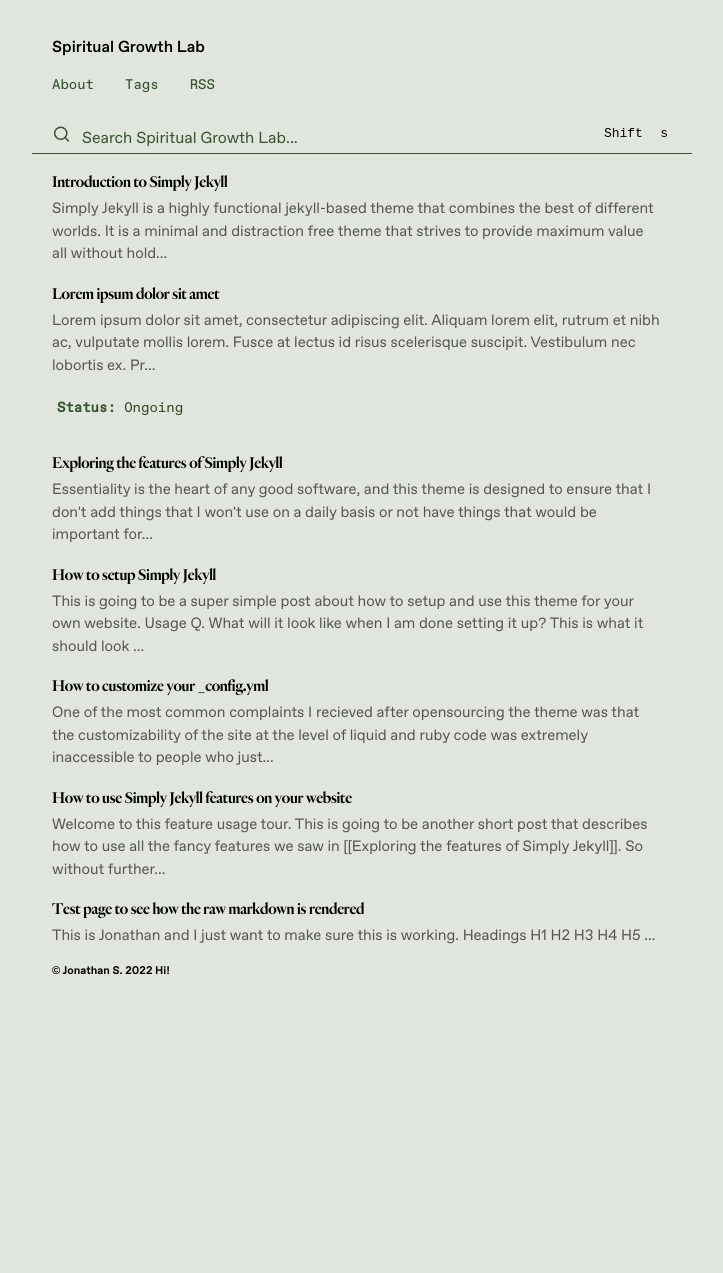
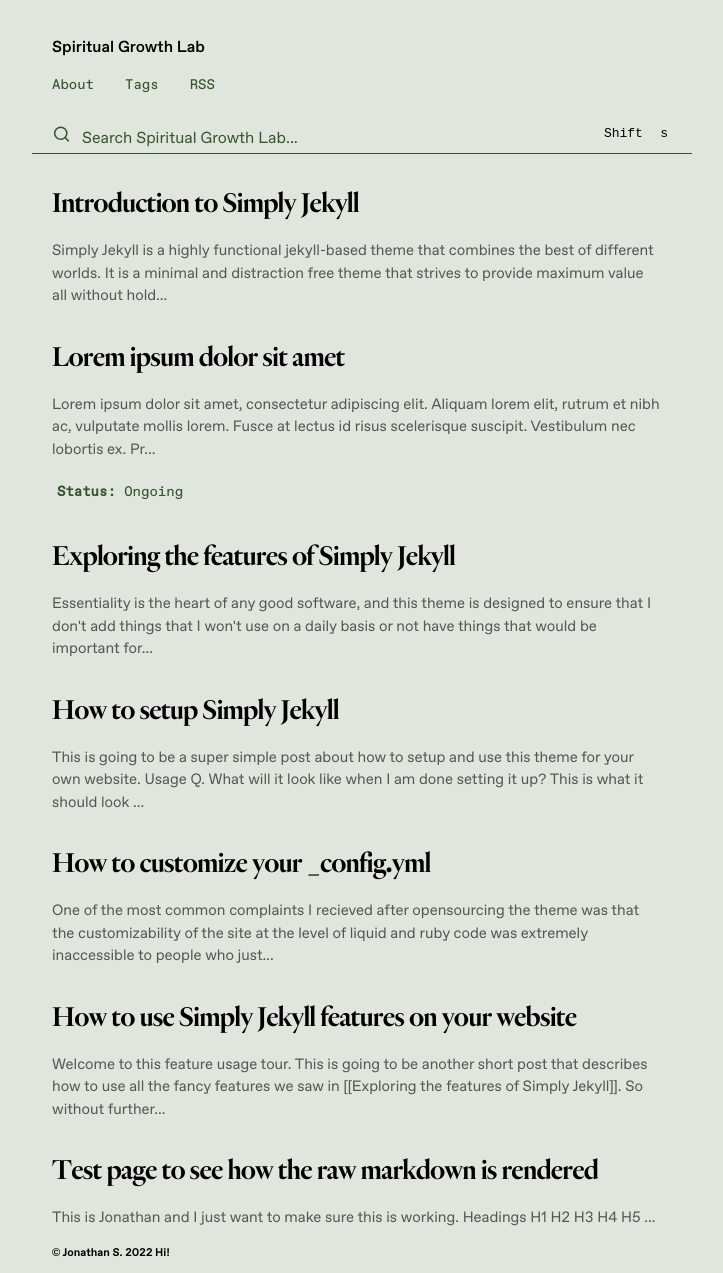
Before and after one commit to jsantiago611/digital-garden-master, a Jekyll site: the page built from index.md, in a window 1280 px wide. Shown: the whole page, without its empty margins (278-1001 px from the left). Built offline with Jekyll 4.4.1, drawn with Linux system fonts in a browser that asks for light colours; before the commit the page ends 991 px from its top, so only the background shows below that.

Commit message:
increase feed title

```diff
--- a/assets/css/Style.css
+++ b/assets/css/Style.css
@@ -1028,10 +1028,10 @@ hr {
     color: var(--text-color-base);
     margin-left: 20px;
     margin-right: 50px;
-    font-size: inherit;
     font-family:  var(--font-family-serif);
     font-weight: var(--font-weight-semibold);
     letter-spacing: var(--letter-spacing-tight);
+    font-size: var(--font-size-xl);
 }
 
 .feed-excerpt{
```
